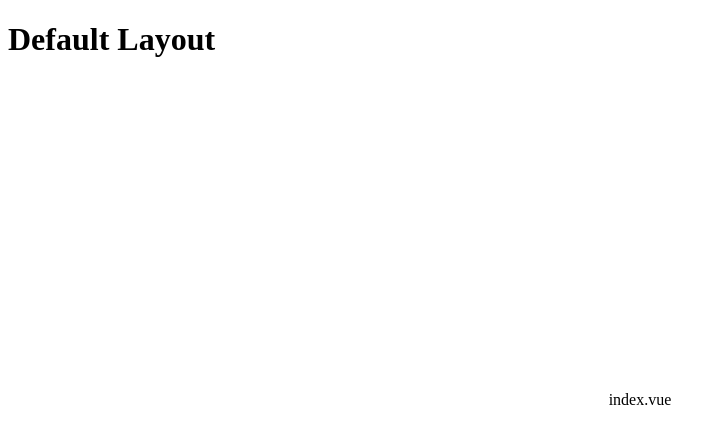
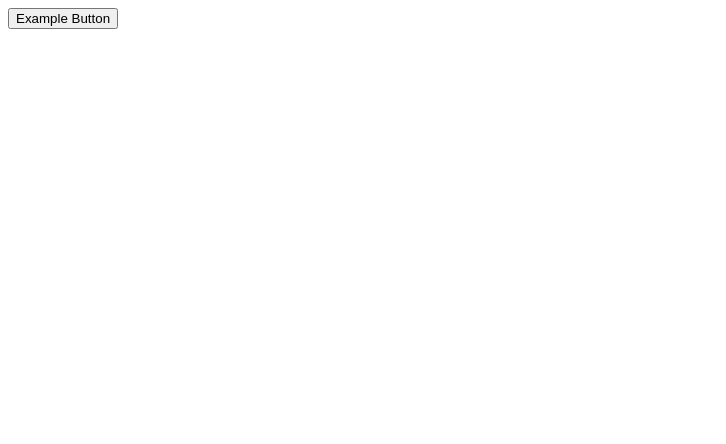
Before and after one commit to tomeightyeight/nuxt-dummy-application, a Nuxt app: page / in a window 1280 px wide. Shown: the top 444 px of the page, without its empty margins (0-726 px from the left). Built offline with nearby package versions, Linux system fonts and the light colour scheme.

Commit message:
Import element ui components

```diff
--- a/layouts/default.vue
+++ b/layouts/default.vue
@@ -1,15 +1,27 @@
 <template>
-  <div>
-    <h1>Default Layout</h1>
-    <nuxt/>
-  </div>
+  <main class="main">
+    <el-row>
+      <el-col :span="24">
+        <div class="grid-content bg-purple-dark">
+          <nuxt />
+        </div>
+      </el-col>
+    </el-row>
+  </main>
 </template>
 
 <script>
 'use strict'
 
+import { Row, Col } from 'element-ui'
+
 export default {
   name: 'default',
+
+  components: {
+    'el-row': Row,
+    'el-col': Col
+  },
 
   data () {
     return {
@@ -18,3 +30,9 @@ export default {
   }
 }
 </script>
+
+<style lang="scss" scoped>
+.main {
+  //
+}
+</style>
--- a/pages/index.vue
+++ b/pages/index.vue
@@ -1,12 +1,20 @@
 <template>
-  <section>{{ filename }}</section>
+  <section>
+    <el-button>Example Button</el-button>
+  </section>
 </template>
 
 <script>
 'use strict'
 
+import { Button } from 'element-ui'
+
 export default {
   name: 'index-view',
+
+  components: {
+    'el-button': Button
+  },
 
   data () {
     return {
@@ -17,11 +25,5 @@ export default {
 </script>
 
 <style lang="scss" scoped>
-section {
-  display: inline-block;
-  position: absolute;
-  top: 50%;
-  left: 50%;
-  transform: translate(-50%, -50%);
-}
+
 </style>
--- a/plugins/element-ui.js
+++ b/plugins/element-ui.js
@@ -1,4 +1,6 @@
 import Vue from 'vue'
+
 const ElementUI = require('element-ui')
 const locale = require('element-ui/lib/locale/lang/en')
+
 Vue.use(ElementUI, { locale })
```
